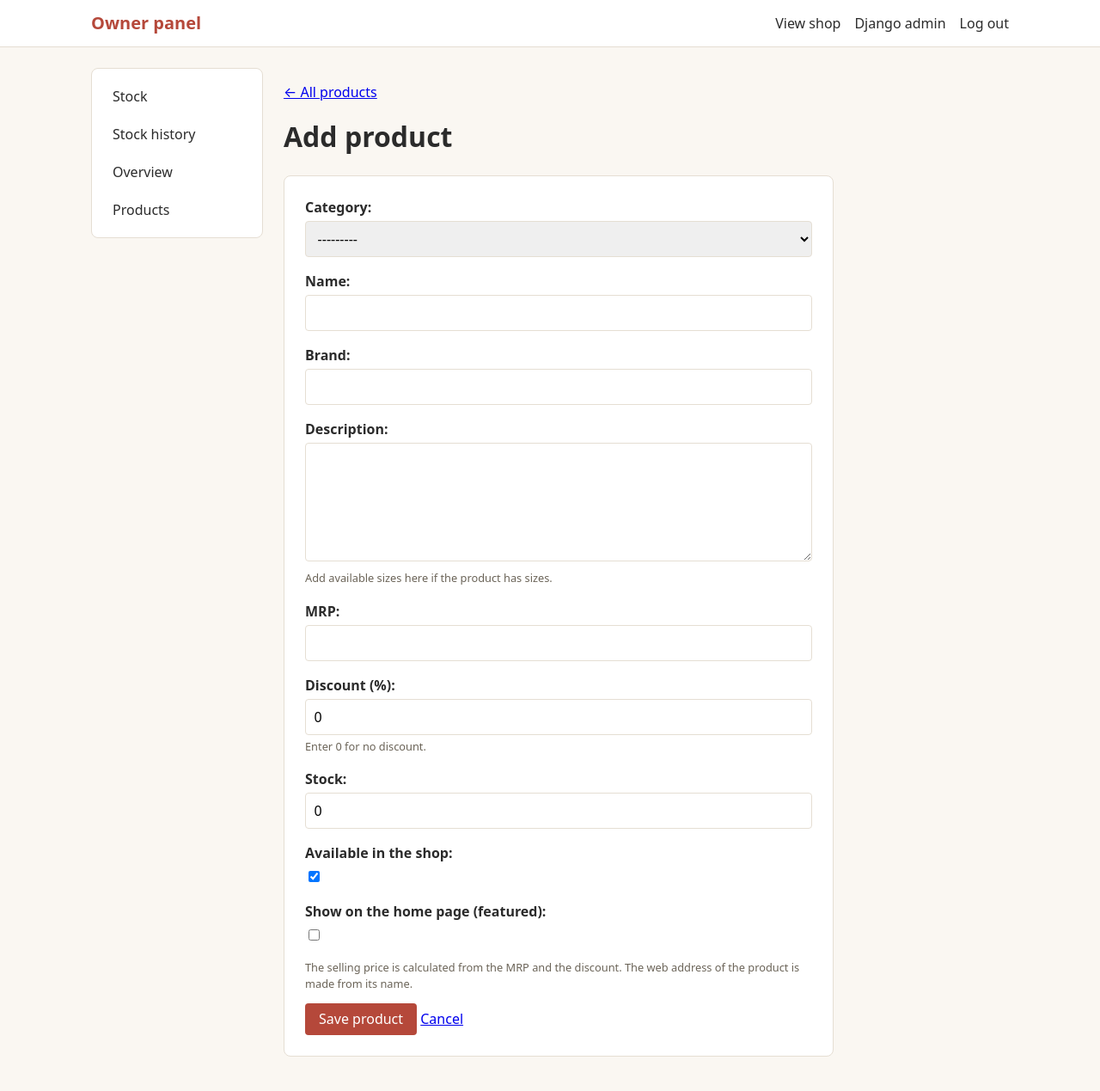
After one commit to web-kalakaar/radhe-krishna-store, a Django app: page /owner/products/add/ in a window 1280 px wide. The commit adds this page. Shown: the whole page at 86% size. Run offline with Django 5.2, Linux system fonts and the light colour scheme; the visitor is signed in with stand-in values (Sample User, id 1); data that the repository does not hold is empty.

Commit message:
Add owner product list and add/edit form

```diff
--- a/dashboard/forms.py
+++ b/dashboard/forms.py
@@ -1,6 +1,8 @@
 from django import forms
 
 from orders.models import Order
+from store.models import Product
+
 
 
 class DeliveryForm(forms.ModelForm):
@@ -41,3 +43,36 @@
         ):
             self.add_error("quantity", "Enter a quantity of at least 1.")
         return cleaned_data
+
+class ProductForm(forms.ModelForm):
+    class Meta:
+        model = Product
+        fields = [
+            "category",
+            "name",
+            "brand",
+            "description",
+            "mrp",
+            "discount_percent",
+            "stock",
+            "is_available",
+            "is_featured",
+        ]
+        labels = {
+            "is_available": "Available in the shop",
+            "is_featured": "Show on the home page (featured)",
+        }
+        widgets = {"description": forms.Textarea(attrs={"rows": 5})}
+
+    def __init__(self, *args, **kwargs):
+        super().__init__(*args, **kwargs)
+        if self.instance.pk:
+            # After creation, stock changes only through the stock page,
+            # so that every change is recorded in the history.
+            del self.fields["stock"]
+
+    def clean_mrp(self):
+        mrp = self.cleaned_data["mrp"]
+        if mrp <= 0:
+            raise forms.ValidationError("MRP must be more than 0.")
+        return mrp
--- a/dashboard/urls.py
+++ b/dashboard/urls.py
@@ -10,7 +10,10 @@
     path("orders/<int:pk>/", views.order_detail, name="order_detail"),
     path("orders/<int:pk>/deliver/", views.order_deliver, name="order_deliver"),
     path("orders/<int:pk>/cancel/", views.order_cancel, name="order_cancel"),
-        path("stock/", views.stock_list, name="stock_list"),
+    path("stock/", views.stock_list, name="stock_list"),
     path("stock/<int:pk>/adjust/", views.stock_adjust, name="stock_adjust"),
-        path("stock/history/", views.stock_history, name="stock_history"),
+    path("stock/history/", views.stock_history, name="stock_history"),
+    path("products/", views.product_list, name="product_list"),
+    path("products/add/", views.product_create, name="product_create"),
+    path("products/<int:pk>/edit/", views.product_edit, name="product_edit"),
 ]
--- a/dashboard/views.py
+++ b/dashboard/views.py
@@ -1,4 +1,5 @@
 from django.contrib import messages
+from django.db import transaction
 from django.db.models import Q
 from django.shortcuts import get_object_or_404, redirect, render
 from django.urls import reverse
@@ -7,13 +8,12 @@
 
 from orders.models import Order
 from orders.services import CheckoutError, cancel_order, mark_delivered
-from store.models import Product, StockLog
+from store.models import Category, Product, StockLog
 from store.stock import StockError, adjust_stock, set_stock
 from store.utils import paginate
 
 from .decorators import staff_required
-from .forms import DeliveryForm, StockAdjustForm
-
+from .forms import DeliveryForm, ProductForm, StockAdjustForm
 
 LOW_STOCK_LIMIT = 5
 
@@ -39,6 +39,8 @@
             )[:10],
         },
     )
+
+
 @staff_required
 def order_list(request):
     orders = Order.objects.prefetch_related("items")
@@ -69,7 +71,8 @@
     if request.method == "POST":
         if order.status != Order.Status.PLACED:
             messages.error(
-                request, "Delivery details can only be changed while the order is placed."
+                request,
+                "Delivery details can only be changed while the order is placed.",
             )
             return redirect("dashboard:order_detail", pk=order.pk)
 
@@ -187,9 +190,7 @@
             )
         else:
             new_stock = set_stock(product.pk, quantity, note, request.user)
-            messages.success(
-                request, f"Stock of {product.name} is now {new_stock}."
-            )
+            messages.success(request, f"Stock of {product.name} is now {new_stock}.")
     except StockError:
         messages.error(
             request,
@@ -198,6 +199,7 @@
         )
 
     return redirect(next_url)
+
 
 @staff_required
 def stock_history(request):
@@ -225,3 +227,88 @@
             "reasons": StockLog.Reason.choices,
         },
     )
+
+
+@staff_required
+def product_list(request):
+    products = Product.objects.select_related("category")
+
+    query = request.GET.get("q", "").strip()[:100]
+    for word in query.split():
+        products = products.filter(Q(name__icontains=word) | Q(brand__icontains=word))
+
+    category_id = request.GET.get("category", "")
+    if category_id.isdigit():
+        products = products.filter(category_id=category_id)
+    else:
+        category_id = ""
+
+    availability = request.GET.get("availability", "")
+    if availability == "available":
+        products = products.filter(is_available=True)
+    elif availability == "hidden":
+        products = products.filter(is_available=False)
+    else:
+        availability = ""
+
+    page_obj, querystring = paginate(request, products, per_page=20)
+    return render(
+        request,
+        "dashboard/product_list.html",
+        {
+            "page_obj": page_obj,
+            "querystring": querystring,
+            "query": query,
+            "category_id": category_id,
+            "availability": availability,
+            "categories": Category.objects.all(),
+        },
+    )
+
+
+@staff_required
+def product_create(request):
+    if request.method == "POST":
+        form = ProductForm(request.POST)
+        if form.is_valid():
+            with transaction.atomic():
+                product = form.save()
+                if product.stock:
+                    StockLog.objects.create(
+                        product=product,
+                        change=product.stock,
+                        stock_after=product.stock,
+                        reason=StockLog.Reason.RESTOCK,
+                        note="Initial stock",
+                        created_by=request.user,
+                    )
+            messages.success(request, f"{product.name} has been added.")
+            return redirect("dashboard:product_list")
+    else:
+        form = ProductForm()
+
+    return render(
+        request,
+        "dashboard/product_form.html",
+        {"form": form, "title": "Add product", "product": None},
+    )
+
+
+@staff_required
+def product_edit(request, pk):
+    product = get_object_or_404(Product, pk=pk)
+
+    if request.method == "POST":
+        form = ProductForm(request.POST, instance=product)
+        if form.is_valid():
+            product = form.save()
+            messages.success(request, f"{product.name} has been updated.")
+            return redirect("dashboard:product_list")
+    else:
+        form = ProductForm(instance=product)
+
+    return render(
+        request,
+        "dashboard/product_form.html",
+        {"form": form, "title": "Edit product", "product": product},
+    )
--- a/static/css/style.css
+++ b/static/css/style.css
@@ -939,3 +939,11 @@
   font-weight: 700;
   color: #c62828;
 }
+.form-narrow {
+  max-width: 640px;
+}
+
+.order-head .btn {
+  margin-left: auto;
+  text-decoration: none;
+}
--- a/store/models.py
+++ b/store/models.py
@@ -3,6 +3,7 @@
 from django.core.validators import MaxValueValidator, MinValueValidator
 from django.db import models
 from django.conf import settings
+from django.utils.text import slugify
 
 class Category(models.Model):
     name = models.CharField(max_length=100, unique=True)
@@ -57,8 +58,19 @@
         return self.name
 
     def save(self, *args, **kwargs):
+        if not self.slug:
+            self.slug = self._make_unique_slug()
         self.price = self.calculate_price()
         super().save(*args, **kwargs)
+
+    def _make_unique_slug(self):
+        """Make a URL name from the product name, adding -2, -3 ... if it is taken."""
+        base = slugify(self.name)[:200] or "product"
+        slug, number = base, 2
+        while Product.objects.filter(slug=slug).exists():
+            slug = f"{base}-{number}"
+            number += 1
+        return slug
 
     def calculate_price(self):
         """Selling price = MRP minus discount, rounded to the nearest rupee."""
--- a/templates/dashboard/base_owner.html
+++ b/templates/dashboard/base_owner.html
@@ -31,6 +31,7 @@
       <a href="{% url 'dashboard:stock_list' %}">Stock</a>
       <a href="{% url 'dashboard:stock_history' %}">Stock history</a>
       <a href="{% url 'dashboard:overview' %}">Overview</a>
+            <a href="{% url 'dashboard:product_list' %}">Products</a>
     </aside>
     <div class="dash__main">
       {% block content %}{% endblock %}
--- /dev/null
+++ b/templates/dashboard/product_form.html
@@ -0,0 +1,31 @@
+{% extends "dashboard/base_owner.html" %}
+
+{% block title %}{{ title }}{% endblock %}
+
+{% block content %}
+  <p><a href="{% url 'dashboard:product_list' %}">&larr; All products</a></p>
+  <h1>{{ title }}</h1>
+
+  <section class="form-card form-card--wide form-narrow">
+    <form method="post" novalidate>
+      {% csrf_token %}
+      {% include "partials/form_fields.html" %}
+
+      {% if product %}
+        <p class="help">
+          Selling price: <strong>₹{{ product.price|floatformat:"0g" }}</strong> (calculated from MRP and discount when you save).<br>
+          Stock: <strong>{{ product.stock }}</strong>. Change it on the
+          <a href="{% url 'dashboard:stock_list' %}?q={{ product.name|urlencode }}">Stock page</a>.
+        </p>
+      {% else %}
+        <p class="help">
+          The selling price is calculated from the MRP and the discount.
+          The web address of the product is made from its name.
+        </p>
+      {% endif %}
+
+      <button type="submit" class="btn">Save product</button>
+      <a href="{% url 'dashboard:product_list' %}">Cancel</a>
+    </form>
+  </section>
+{% endblock %}
```
Also changed, not shown: templates/dashboard/product_list.html (added, +62 -0 lines).
